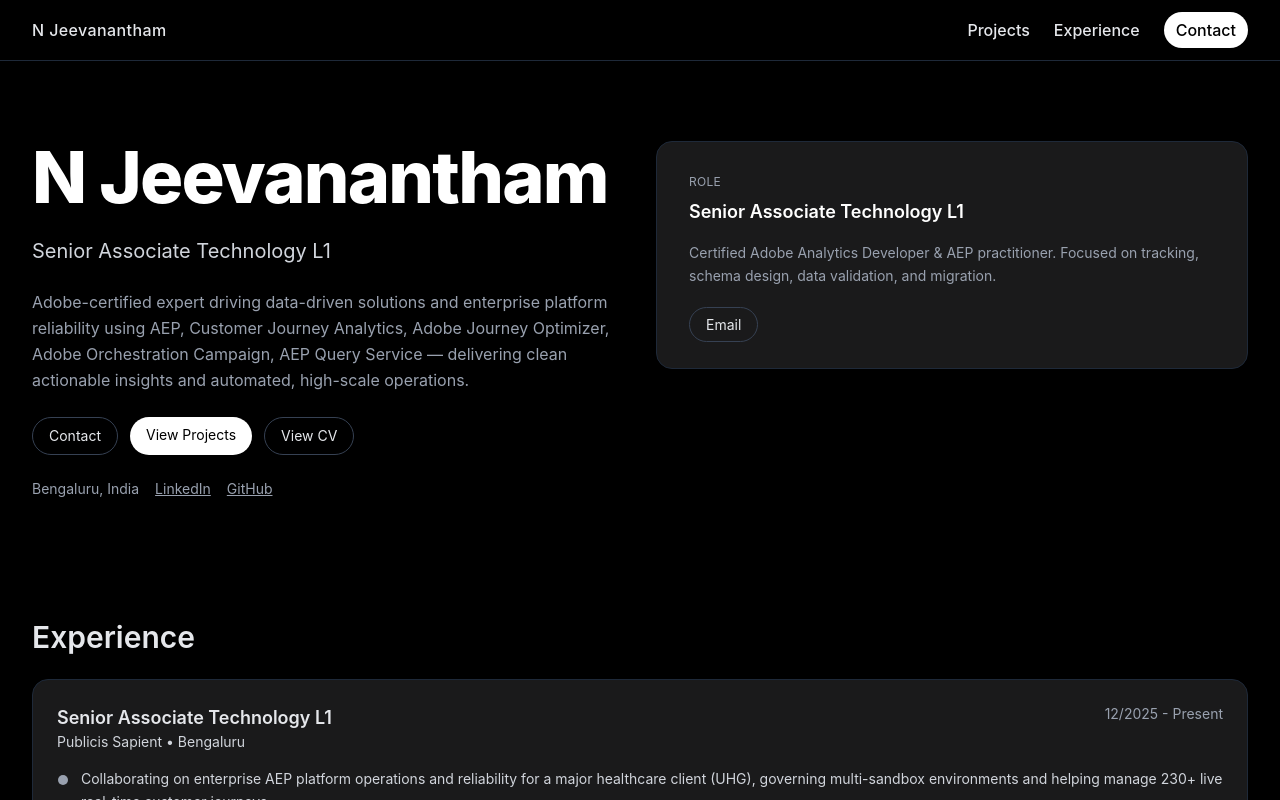
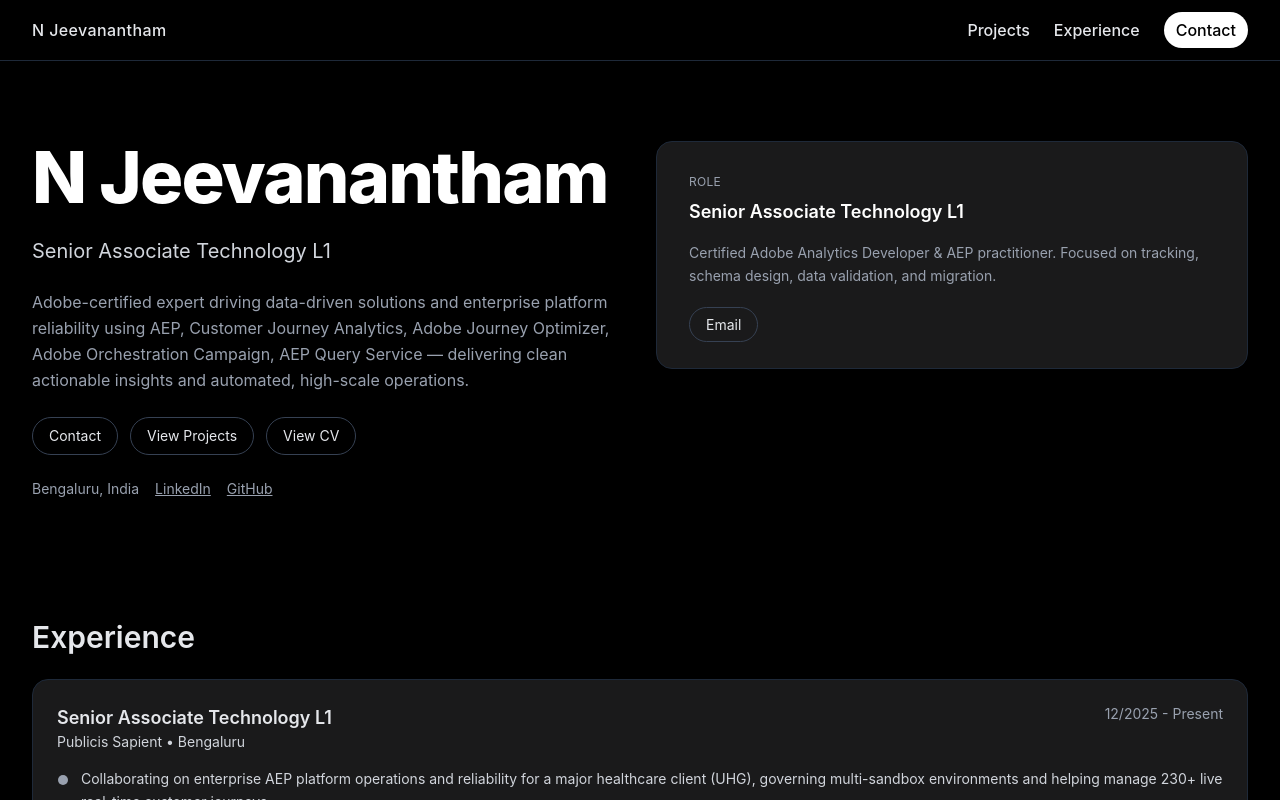
Before and after one commit to Jeevanantham-N/My-Portfolio, a React (Vite) app: page / in a window 1280 px wide. Shown: the top 800 px of the page. Built offline with nearby package versions, Linux system fonts and the light colour scheme.

Commit message:
Update App.jsx

```diff
--- a/src/App.jsx
+++ b/src/App.jsx
@@ -241,8 +241,18 @@ function Hero({ data, dark }) {
               Contact
             </a>
 
-            <a href="#projects"
+            {/* <a href="#projects"
                className={`hidden md:inline px-4 py-2 rounded-full text-sm transition ${dark ? 'bg-white text-black hover:opacity-95' : 'bg-gray-900 text-white hover:opacity-90'}`}>
+              View Projects
+            </a> */}
+
+            <a
+              href="#projects"
+              className={`hidden md:inline px-4 py-2 rounded-full border text-sm transition ${
+                dark
+                  ? 'border-gray-700 text-gray-200 hover:bg-gray-900'
+                  : 'border-gray-300 text-gray-700 hover:bg-gray-50'
+              }`} >
               View Projects
             </a>
 
```
